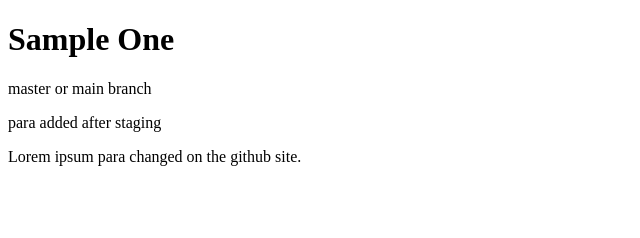
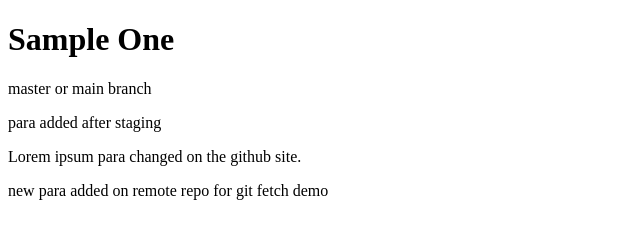
Before and after one commit to abhishekgedelakeka/sample-one, a plain HTML site: page index.html in a window 1280 px wide. Shown: the whole page, without its empty margins (0-640 px from the left). Drawn offline with Linux system fonts and the light colour scheme.

Commit message:
changes made for git fetch demo

```diff
--- a/index.html
+++ b/index.html
@@ -13,5 +13,6 @@
     <p>
         Lorem ipsum para changed on the github site.
     </p>
+    <p> new para added on remote repo for git fetch demo </p>
 </body>
 </html>
```
